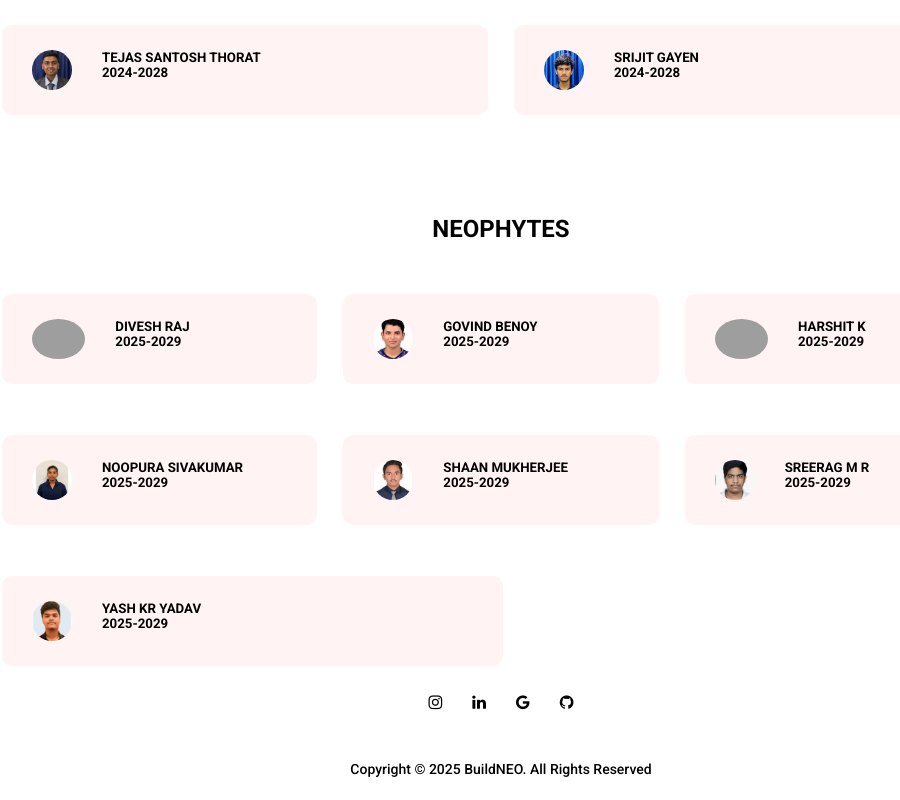
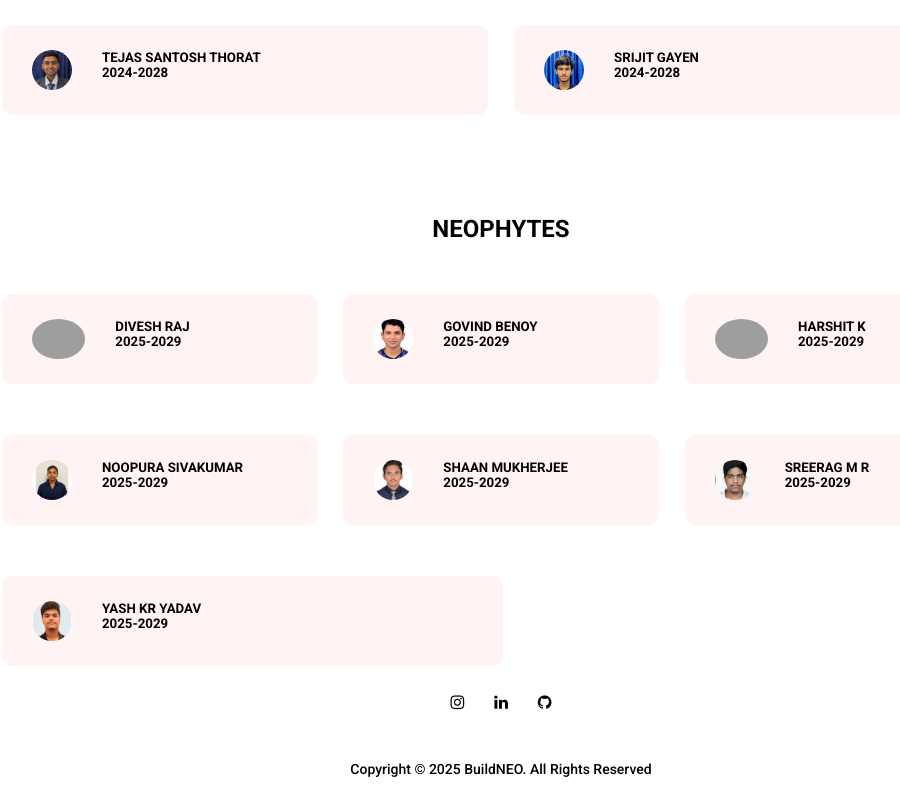
Before and after one commit to BuildNEO/BuildNEO, a plain HTML site: page about.html in a window 1280 px wide. Shown: the part 3114-3914 px from the top of the page, without its empty margins (139-1039 px from the left). Drawn offline with Linux system fonts and the light colour scheme; grey boxes are pictures that could not be loaded.

Commit message:
Update about.html

```diff
--- a/about.html
+++ b/about.html
@@ -209,7 +209,6 @@
     <div class="icons">
       <a href="https://www.instagram.com/buildneo_/" target="_blank" rel="noopener noreferrer"><i class="fa fa-instagram"></i></a>
       <a href="https://www.linkedin.com/company/build-neo/" target="_blank" rel="noopener noreferrer"><i class="fa fa-linkedin"></i></a>
-      <a href="index.html" target="_blank" rel="noopener noreferrer"><i class="fa fa-google"></i></a>
       <a href="https://github.com/BuildNEO" target="_blank" rel="noopener noreferrer"><i class="fa fa-github"></i></a>
     </div>
   </section>
```
